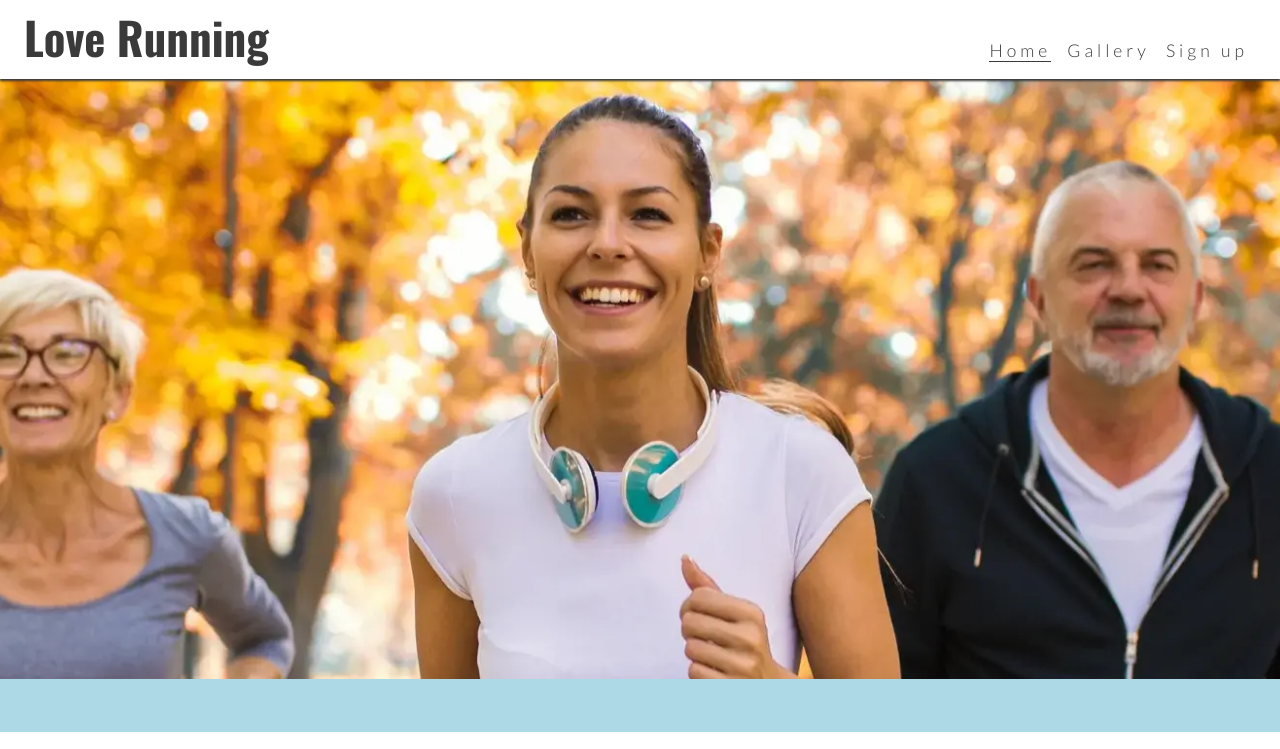
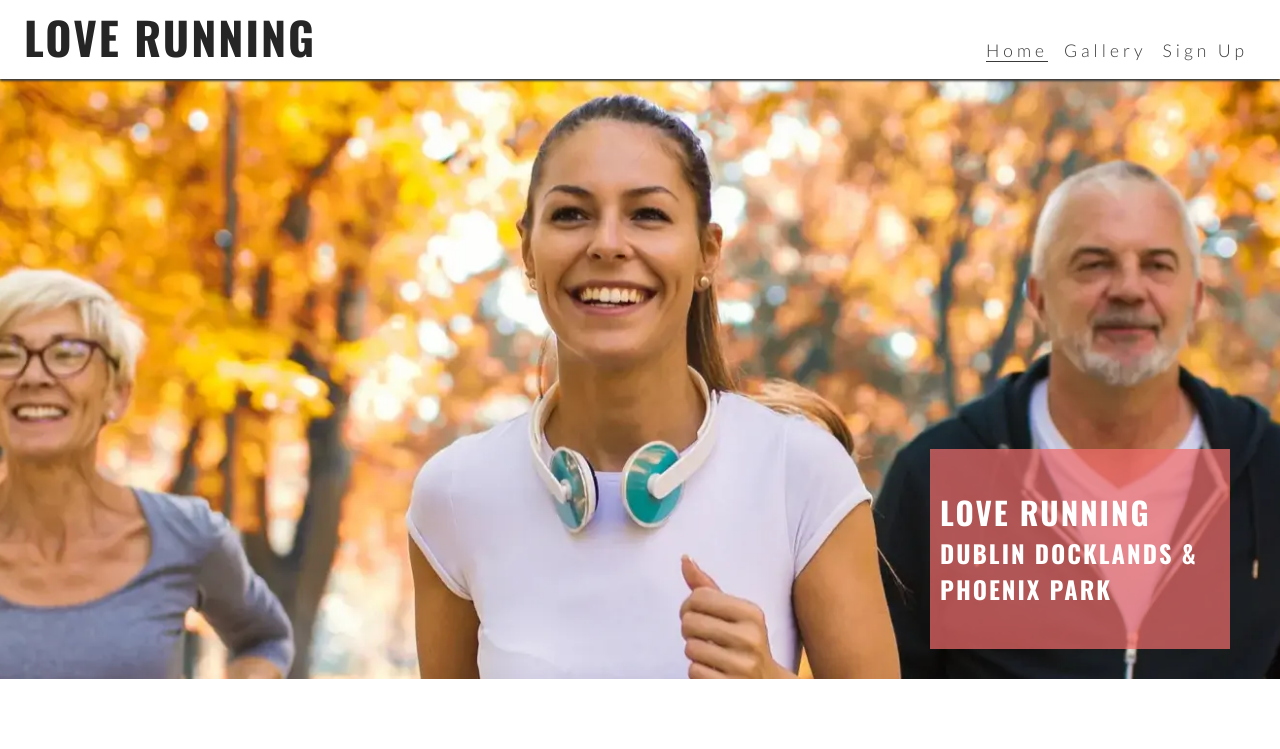
Before and after one commit to Harmeetkaur13/Love-Running, a plain HTML site: page index.html in a window 1280 px wide. Shown: the top 749 px of the page. Drawn offline with nearby package versions, Linux system fonts and the light colour scheme.

Commit message:
added the cover-text over hero section

```diff
--- a/assets/css/style.css
+++ b/assets/css/style.css
@@ -18,13 +18,29 @@ body {
     font-family: 'Lato', sans-serif;
 }
 
+h1, h2, h3 {
+    font-family: 'Oswald', sans-serif;
+    text-transform: uppercase;
+    letter-spacing: 2px;
+    color: #252525;
+}
+
+/* Header */
+header {
+    background-color: #ffffff;
+    padding: 0 1rem;
+    position: fixed;
+    z-index: 99;
+    width: 100%;
+    box-shadow: 0 2px 2px #3a3a3a;
+    display: flex;
+    justify-content: space-between;
+    align-items: baseline;
+}
+
 header a {
     text-decoration: none;
     color: inherit;
-}
-
-h1{
-    font-family: 'Oswald', sans-serif;
 }
 
 #menu {
@@ -40,20 +56,6 @@ h1{
 .active {
     border-bottom: 1px solid #3a3a3a;
 }
-
-/* Header */
-header {
-    background-color: #ffffff;
-    padding: 0 1rem;
-    position: fixed;
-    z-index: 99;
-    width: 100%;
-    box-shadow: 0 2px 2px #3a3a3a;
-    display: flex;
-    justify-content: space-between;
-    align-items: baseline;
-}
-
 
 /* Navbar styles with dropdown toggle */
 nav {
@@ -82,7 +84,6 @@ nav {
 
 /* Main content */
 main {
-    background-color: lightblue;
     /* Make main element take up any surplus space to push footer down */
     flex: 1 0 auto;
     margin-top: 47px;
@@ -93,6 +94,23 @@ main {
     height: 600px;
     width: 100%;
     background: url("../images/hero-image.webp") no-repeat center center/cover;
+    position: relative;
+}
+
+#cover-text {
+    /* Final rgba value sets the opacity so it is semi-transparent */
+    background-color: rgba(241, 109, 107, .7);
+    font-size: 130%;
+    position: absolute;
+    bottom: 30px;
+    width: 80%;
+    min-height: 200px;
+    padding-top: 40px;
+    padding-left: 10px;
+}
+
+#cover-text > h2, #cover-text > h3 {
+    color: #ffffff;
 }
 
 /* Footer */
@@ -109,6 +127,7 @@ main {
     padding: 5%;
     color: #3a3a3a;
 }
+
 /* Media query: tablets and larger (768px and up) */
 @media screen and (min-width: 768px) {
     /* Header */
@@ -131,6 +150,7 @@ main {
     .nav-toggle-label {
         display: none;
     }
+
     #logo {
         font-size: 280%;
         line-height: 75px;
@@ -142,6 +162,12 @@ main {
         /* Push main content down to accommodate larger header */
         margin-top: 79px;
     }
+
+    /* Hero image */
+    #cover-text {
+        width: 300px;
+        right: 50px;
+    }
 }
 
 /* Large devices (laptops and desktops, 992px and up) */
--- a/index.html
+++ b/index.html
@@ -31,23 +31,21 @@
         </label>
         <nav>
             <ul id="menu">
-                <li>
-                    <a href="index.html" class="active">Home</a>
-                </li>
-                <li>
-                    <a href="gallery.html">Gallery</a>
-                </li>
-                <li>
-                    <a href="signup.html">Sign up</a>
-                </li>
+                <li><a href="index.html" class="active">Home</a></li>
+                <li><a href="gallery.html">Gallery</a></li>
+                <li><a href="signup.html">Sign Up</a></li>
             </ul>
         </nav>
-        </a>
     </header>
 
     <!-- Main content -->
     <main>
-        <section id="hero"></section>
+        <section id="hero">
+            <div id="cover-text">
+                <h2>Love Running</h2>
+                <h3>Dublin Docklands & Phoenix Park</h3>
+            </div>
+        </section>
     </main>
 
     <!-- Footer -->
@@ -74,8 +72,8 @@
                     <i class="fa-brands fa-instagram"></i></a>
             </li>
         </ul>
+    </footer>
 
-    </footer>
     <!-- Font Awesome kit -->
     <script src="https://kit.fontawesome.com/3b20d96fa9.js" crossorigin="anonymous"></script>
 </body>
```
